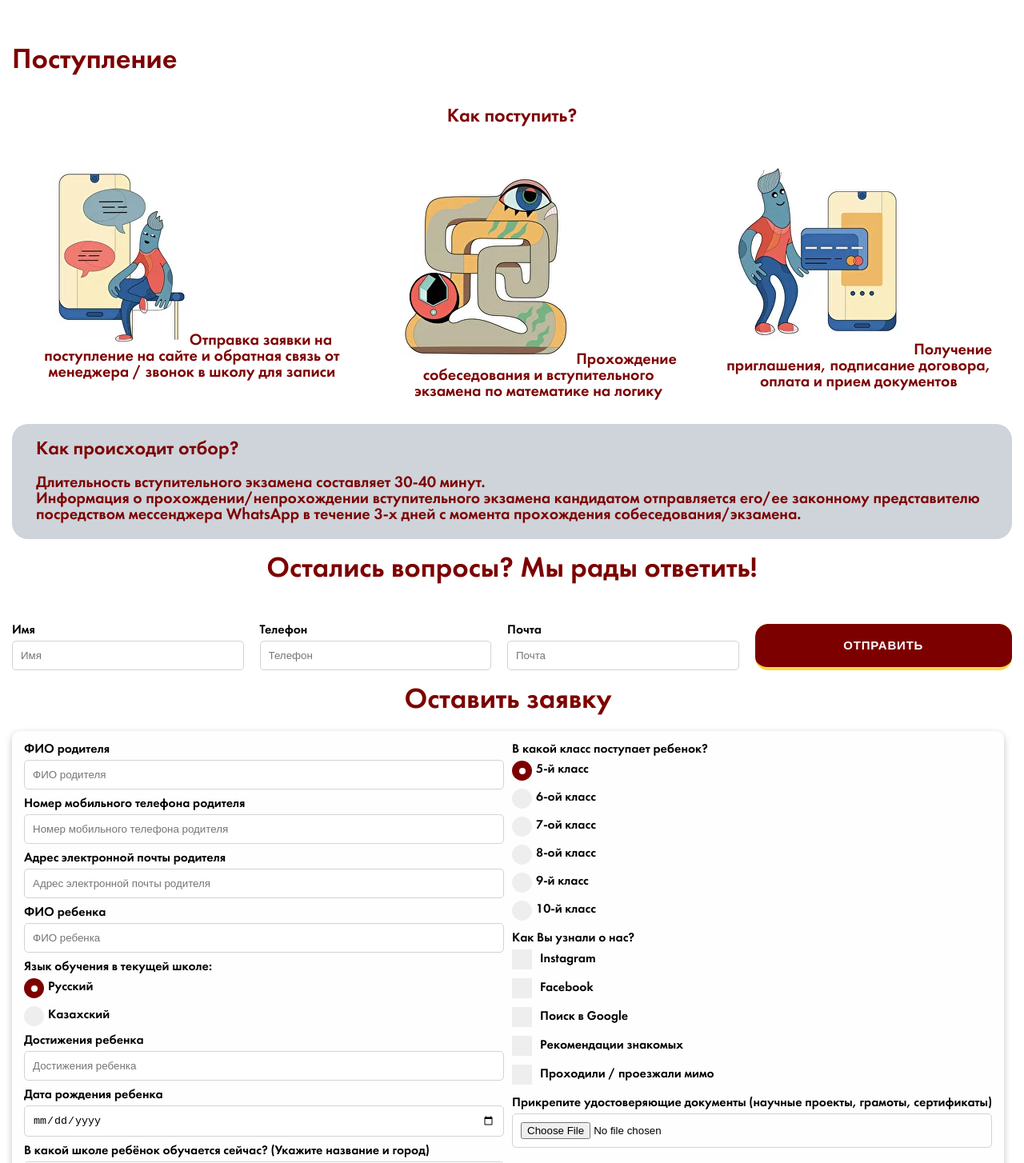
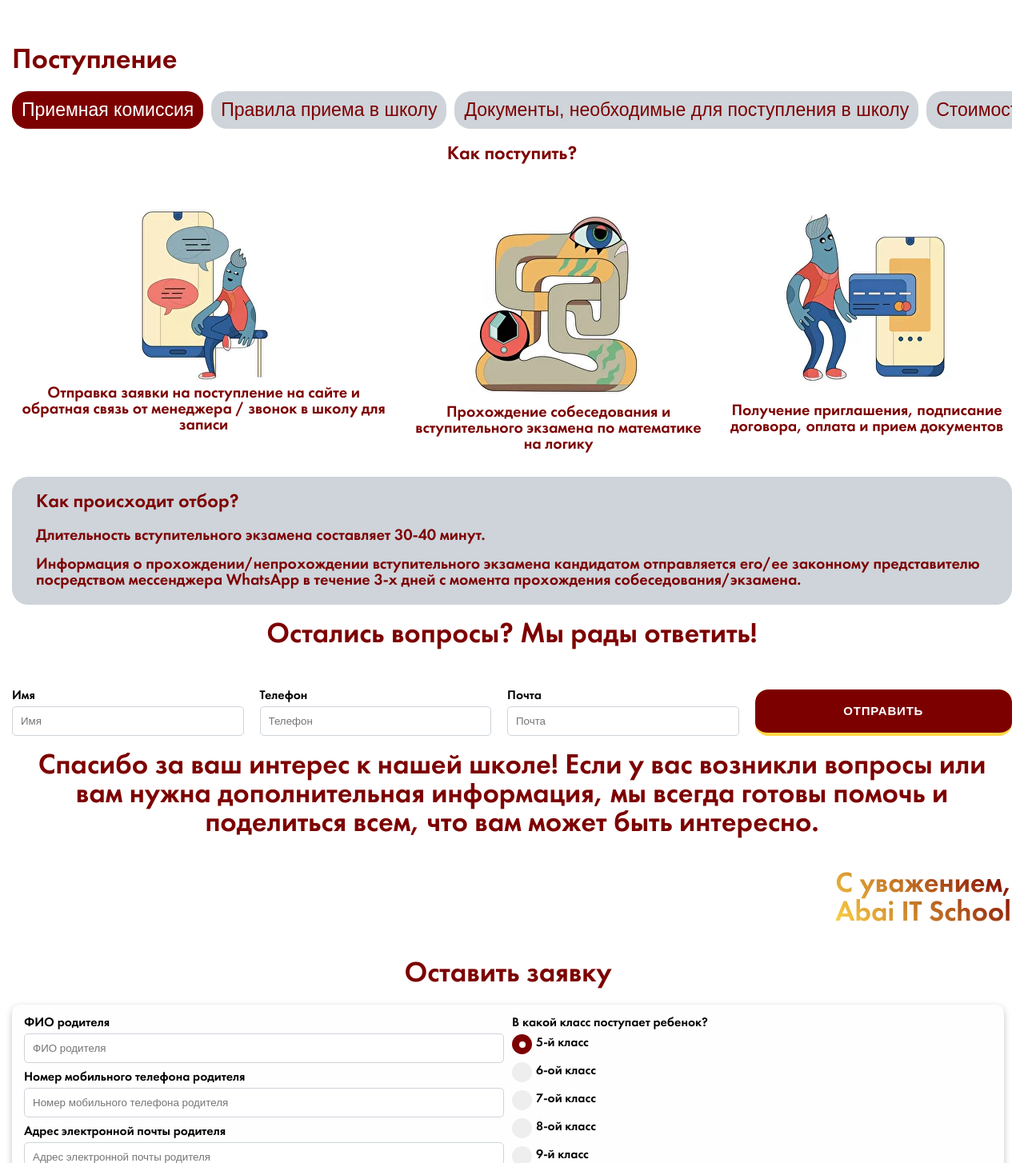
Before and after one commit to iufb/abai-front, a React (Vite) app: page / in a window 1280 px wide. Shown: the part 4976-6430 px from the top of the page at 80% size. Built offline with nearby package versions, Linux system fonts and the light colour scheme.

Commit message:
feat: admission

```diff
--- a/src/components/Admission/Admission.jsx
+++ b/src/components/Admission/Admission.jsx
@@ -1,15 +1,15 @@
+import clsx from "clsx";
 import { useState } from "react";
+import { Trans, useTranslation } from "react-i18next";
+import { supabase } from "../../supabase";
+import { Button } from "../Button/Button";
+import { Input } from "../Input/Input";
 import { Section } from "../Section/Section";
-import { Input } from "../Input/Input";
-import { Button } from "../Button/Button";
-import { useTranslation } from "react-i18next";
+import { Text } from "../Text/Text";
+import styles from "./Admission.module.css";
 import firstStep from "/firstStep.png";
 import secondStep from "/secondStep.png";
 import thirdStep from "/thirdStep.png";
-import styles from "./Admission.module.css";
-import { Text } from "../Text/Text";
-import clsx from "clsx";
-import { supabase } from "../../supabase";
 export const Admission = () => {
   const [tab, setTab] = useState("how");
   const { t } = useTranslation();
@@ -18,20 +18,54 @@ export const Admission = () => {
       <Text tag={"h1"} variant={"title"}>
         {t("admission.title")}
       </Text>
-      {/* <section> */}
-      {/*   {t("admission.tabs", { returnObjects: true }).map(({ key, value }) => ( */}
-      {/*     <Tab */}
-      {/*       value={value} */}
-      {/*       isActive={key == tab} */}
-      {/*       key={key} */}
-      {/*       onClick={() => setTab(key)} */}
-      {/*     /> */}
-      {/*   ))} */}
-      {/* </section> */}
-      {tab == "how" ? <SelectionCommittee t={t} /> : <Prices t={t} />}
+      <section className={styles.tabs}>
+        {t("admission.tabs", { returnObjects: true }).map(({ key, value }) => (
+          <Tab
+            value={value}
+            isActive={key == tab}
+            key={key}
+            onClick={() => setTab(key)}
+          />
+        ))}
+      </section>
+      {ShowContent(tab, t)}
       <AskQuestionForm t={t} />
+      <Text
+        className={styles.admissionEnd}
+        tag={"h2"}
+        color="primary"
+        variant={"title"}
+      >
+        {t("admission.prices.end")}
+      </Text>
+      <Trans
+        i18nKey="admission.prices.by"
+        components={{
+          br: <br />,
+          title: (
+            <Text
+              className={styles.by}
+              tag={"h3"}
+              color="secondary"
+              variant={"title"}
+            ></Text>
+          ),
+        }}
+      />
     </Section>
   );
+};
+const ShowContent = (tab, t) => {
+  switch (tab) {
+    case "how":
+      return <SelectionCommittee t={t} />;
+    case "prices":
+      return <Prices t={t} />;
+    case "rules":
+      return <Rules t={t} />;
+    case "docs":
+      return <Docs t={t} />;
+  }
 };
 const AskQuestionForm = ({ t }) => {
   const [name, setName] = useState("");
@@ -135,7 +169,34 @@ const SelectionCommittee = ({ t }) => {
 };
 
 const Prices = ({ t }) => {
-  return <section>prices</section>;
+  return (
+    <section className={styles.tabContentWrapper}>
+      <Text tag={"h2"} color="primary" variant={"subtitle"}>
+        {t("admission.prices.month.content")}
+        <Text tag={"span"} color="secondary" variant={"subtitle"}>
+          {t("admission.prices.month.accent")}
+        </Text>
+      </Text>
+      <Text tag={"h2"} color="primary" variant={"subtitle"}>
+        {t("admission.prices.lunch.content")}
+        <Text tag={"span"} color="secondary" variant={"subtitle"}>
+          {t("admission.prices.lunch.accent")}
+        </Text>
+      </Text>
+      <Text tag={"p"} color="primary" variant={"p"}>
+        {t("admission.prices.olimps")}
+      </Text>
+      <Text tag={"h2"} color="primary" variant={"subtitle"}>
+        {t("admission.prices.dormitory.content")}
+        <Text tag={"span"} color="secondary" variant={"subtitle"}>
+          {t("admission.prices.dormitory.accent")}
+        </Text>
+      </Text>
+      <Text tag={"p"} color="primary" variant={"p"}>
+        {t("admission.prices.sale")}
+      </Text>
+    </section>
+  );
 };
 const Tab = ({ isActive, value, ...props }) => {
   return (
@@ -144,7 +205,34 @@ const Tab = ({ isActive, value, ...props }) => {
     </button>
   );
 };
-
+const Rules = ({ t }) => {
+  return (
+    <section className={styles.tabContentWrapper}>
+      <Text tag={"h3"} color="secondary" variant={"subtitle"}>
+        {t("admission.rules.title")}
+      </Text>
+      <ul className={styles.list}>
+        {t("admission.rules.content", { returnObjects: true }).map((rule) => (
+          <li key={rule}>{rule}</li>
+        ))}
+      </ul>
+    </section>
+  );
+};
+const Docs = ({ t }) => {
+  return (
+    <section className={styles.tabContentWrapper}>
+      <Text tag={"h3"} color="secondary" variant={"subtitle"}>
+        {t("admission.docs.title")}
+      </Text>
+      <ul className={styles.list}>
+        {t("admission.docs.content", { returnObjects: true }).map((rule) => (
+          <li key={rule}>{rule}</li>
+        ))}
+      </ul>
+    </section>
+  );
+};
 const Hint = ({ t }) => {
   return (
     <section className={styles.hint}>
--- a/src/components/Admission/Admission.module.css
+++ b/src/components/Admission/Admission.module.css
@@ -9,9 +9,11 @@
 .tab {
   color: var(--color-primary);
   background-color: var(--color-gray);
+  border-radius: 20px;
   border: none;
   font-size: 23px;
-  padding: 10px 15px;
+  text-wrap: nowrap;
+  padding: 10px 12px;
   transition: color 0.3s ease-out;
 }
 
@@ -30,6 +32,17 @@
 }
 .firstTab h4 {
   text-align: center;
+}
+.tabs {
+  display: flex;
+  overflow-x: scroll;
+  gap: 10px;
+}
+.admissionEnd {
+  text-align: center;
+}
+.by {
+  align-self: flex-end;
 }
 .selection {
   display: flex;
@@ -80,10 +93,35 @@
 .askQuestion form * {
   flex: 1;
 }
+.tabContentWrapper {
+  margin-top: 20px;
+  animation: fadeIn 1s;
+  display: flex;
+  flex-direction: column;
+  gap: 15px;
+}
+.list {
+  margin-top: 10px;
+  padding: 0 30px;
+  display: flex;
+  flex-direction: column;
+  gap: 10px;
+  list-style-type: disc;
+}
+@media screen and (max-width: 1100px) {
+  .tabs {
+    max-width: 1000px;
 
+    overflow-x: scroll;
+  }
+}
 @media screen and (max-width: 850px) {
   .askQuestion form {
     flex-direction: column;
+  }
+  .tabs {
+    max-width: 800px;
+    overflow-x: scroll;
   }
 }
 @media screen and (max-width: 740px) {
@@ -91,14 +129,20 @@
     flex-direction: column;
     gap: 50px;
   }
+  .tabs {
+    max-width: 600px;
+  }
   .dots {
     display: none;
   }
 }
 @media screen and (max-width: 532px) {
+  .tabs {
+    max-width: 400px;
+  }
   .tab {
     font-size: 16px;
-    padding: 10px 3px;
+    padding: 10px 6px;
   }
 }
 
--- a/src/components/Text/Text.module.css
+++ b/src/components/Text/Text.module.css
@@ -39,7 +39,6 @@
   color: var(--color-base);
 }
 .p {
-  display: inline;
   font-size: 20px;
   font-weight: normal;
 }
--- a/src/utils/locales/rus/tr.json
+++ b/src/utils/locales/rus/tr.json
@@ -121,6 +121,11 @@
     "title": "Поступление",
     "tabs": [
       { "key": "how", "value": "Приемная комиссия" },
+      { "key": "rules", "value": "Правила приема в школу" },
+      {
+        "key": "docs",
+        "value": "Документы, необходимые для поступления в школу"
+      },
       { "key": "prices", "value": "Стоимость и скидки" }
     ],
     "how": {
@@ -131,6 +136,44 @@
       "subtitle": "Как происходит отбор?",
       "contentFirst": "Длительность вступительного экзамена составляет 30-40 минут.",
       "contentSecond": "Информация о прохождении/непрохождении вступительного экзамена кандидатом отправляется его/ее законному представителю посредством мессенджера WhatsApp в течение 3-х дней с момента прохождения собеседования/экзамена."
+    },
+    "rules": {
+      "title": "Зачисление осуществляется",
+      "content": [
+        "При наличии свободных мест в соответствующем классе (количество учеников в классе не должно превышать 20 человек)",
+        "На основании результатов вступительного тестирования",
+        "Интервью с учеником"
+      ]
+    },
+    "docs": {
+      "title": "Документы, необходимые для поступление в школу",
+      "content": [
+        "Заявление о приеме в школу, подписанное родителем/опекуном",
+        "Два экземпляра договора (один для личного дела учащегося в школу, один для родителей)",
+        "Свидетельство о рождении ребенка (копия)",
+        "Удостоверения личности обоих родителей (копии)",
+        "Талон выбытия из предыдущей школы",
+        "Документы об успеваемости за предыдущие годы (оригиналы табелей; текущие оценки)",
+        "Свидетельство об окончании основной школы"
+      ]
+    },
+    "prices": {
+      "month": {
+        "content": "Стоимость обучения составляет",
+        "accent": " 50 000 тенге в месяц."
+      },
+      "lunch": {
+        "content": "Стоимость обеда:",
+        "accent": " 25 000 тенге."
+      },
+      "olimps": "Мы также открыты для индивидуальных обсуждений относительно скидок для призеров республиканских и международных олимпиад.",
+      "dormitory": {
+        "content": "Для иногородних предоставляется",
+        "accent": " бесплатное общежитие."
+      },
+      "sale": "Кроме того, для двоих и более детей из одной семьи мы рады предоставить скидку на обучение в размере 10% на каждого ребенка",
+      "end": "Спасибо за ваш интерес к нашей школе! Если у вас возникли вопросы или вам нужна дополнительная информация, мы всегда готовы помочь и поделиться всем, что вам может быть интересно.",
+      "by": "<title>С уважением, <br/> Abai IT School</title>"
     }
   },
   "supports": "Мы сотрудничаем с",
```
